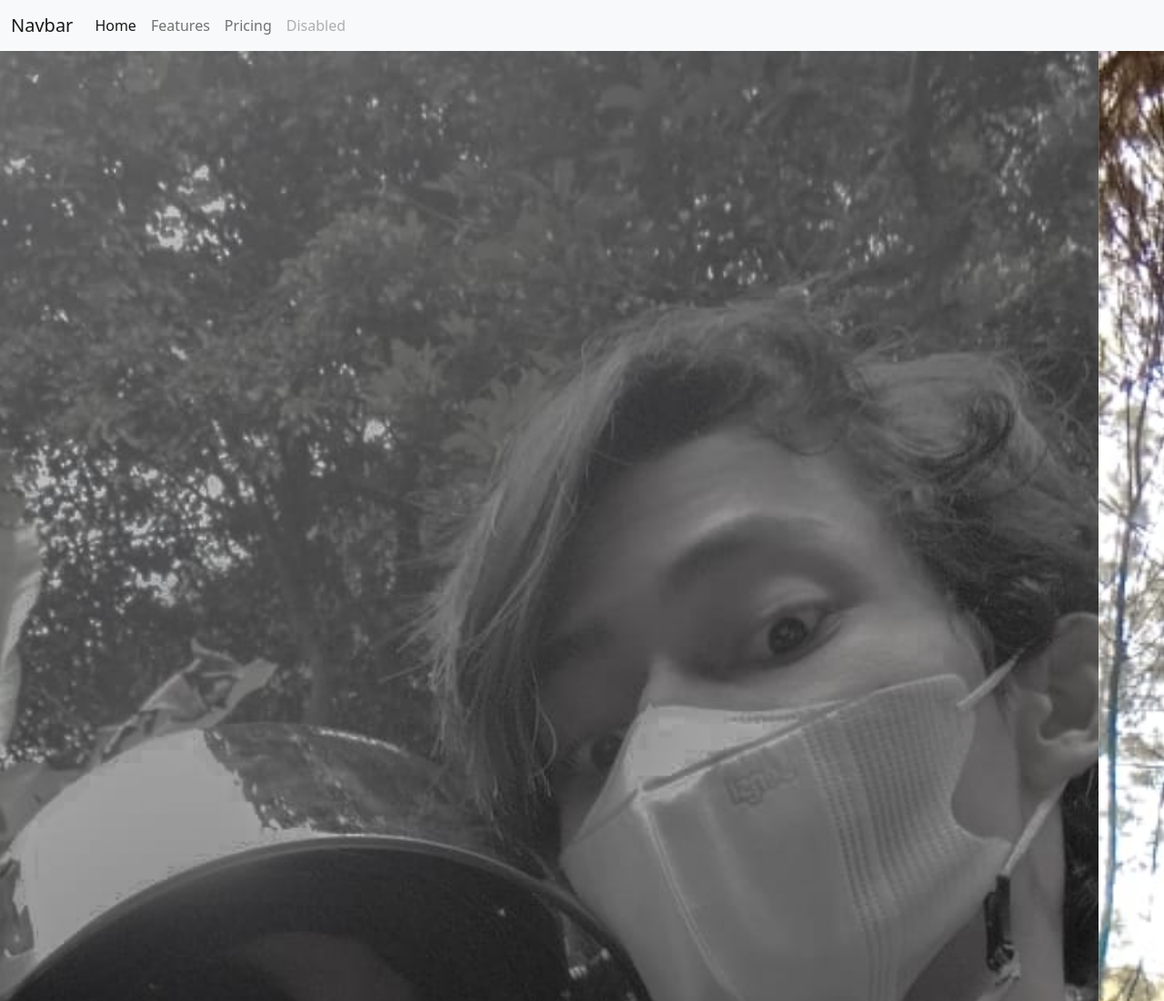
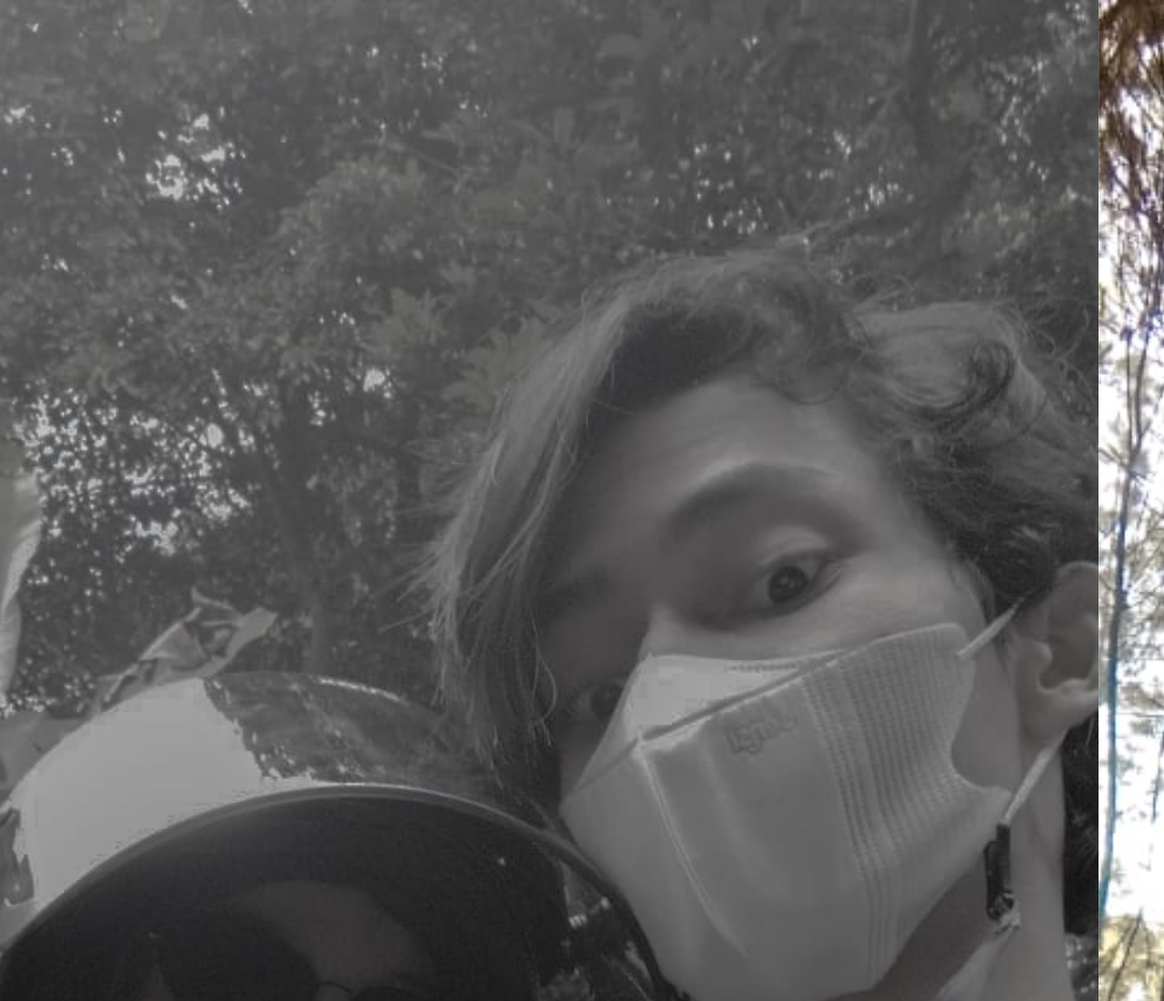
Before and after one commit to AudyaFadhlurrahman/HarshintaNurlianJelita, a plain HTML site: page ayang.html in a window 1280 px wide. Shown: the top 1100 px of the page at 91% size. Drawn offline with nearby package versions, Linux system fonts and the light colour scheme.

Commit message:
Add files via upload

```diff
--- a/ayang.html
+++ b/ayang.html
@@ -12,33 +12,6 @@
     <link rel="stylesheet" href="https://cdn.jsdelivr.net/npm/bootstrap-icons@1.9.1/font/bootstrap-icons.css" />
   </head>
   <body>
-    <!-- NAV Start -->
-    <nav class="navbar navbar-expand-lg navbar-light bg-light">
-      <div class="container-fluid">
-        <a class="navbar-brand" href="#">Navbar</a>
-        <button class="navbar-toggler" type="button" data-bs-toggle="collapse" data-bs-target="#navbarNav" aria-controls="navbarNav" aria-expanded="false" aria-label="Toggle navigation">
-          <span class="navbar-toggler-icon"></span>
-        </button>
-        <div class="collapse navbar-collapse" id="navbarNav">
-          <ul class="navbar-nav">
-            <li class="nav-item">
-              <a class="nav-link active" aria-current="page" href="#">Home</a>
-            </li>
-            <li class="nav-item">
-              <a class="nav-link" href="#">Features</a>
-            </li>
-            <li class="nav-item">
-              <a class="nav-link" href="#">Pricing</a>
-            </li>
-            <li class="nav-item">
-              <a class="nav-link disabled" href="#" tabindex="-1" aria-disabled="true">Disabled</a>
-            </li>
-          </ul>
-        </div>
-      </div>
-    </nav>
-    <!-- NAV End -->
-
     <!-- Carousel Start -->
     <div id="carouselExampleCaptions" class="carousel slide" data-bs-ride="carousel">
       <div class="carousel-indicators">
```
Also changed, not shown: img/WhatsApp Image 2022-10-12 at 09.01.53.jpeg (added), img/undangan.jpeg (added).
